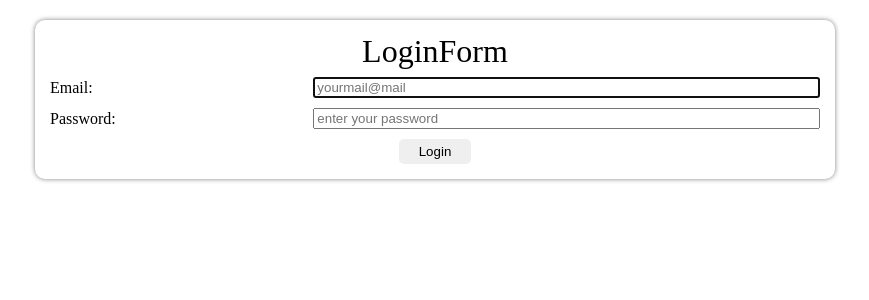
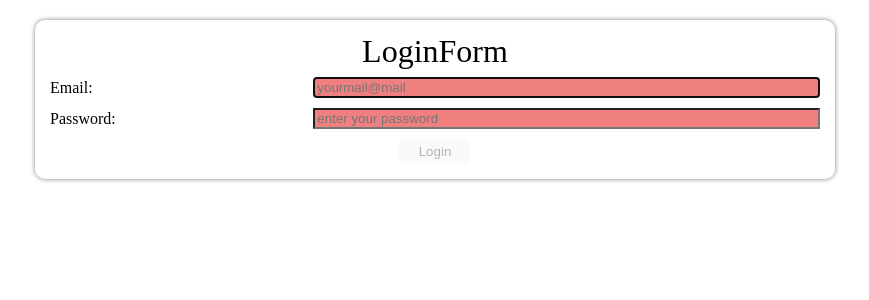
Before and after one commit to ArtyomHloba/react-app, a React (Vite) app: page / in a window 1280 px wide. Shown: the top 300 px of the page, without its empty margins (205-1074 px from the left). Built offline with nearby package versions, Linux system fonts and the light colour scheme.

Commit message:
Add full Form

```diff
--- a/src/components/LoginForm/LoginForm.module.css
+++ b/src/components/LoginForm/LoginForm.module.css
@@ -37,3 +37,9 @@
   border: none;
   cursor: pointer;
 }
+.validInput {
+  background-color: lightgreen;
+}
+.invalidInput {
+  background-color: lightcoral;
+}
--- a/src/components/LoginForm/index.jsx
+++ b/src/components/LoginForm/index.jsx
@@ -1,5 +1,11 @@
 import { useState } from "react";
 import styles from "./LoginForm.module.css";
+import classNames from "classnames";
+
+const LOGIN_FOR_REG_EXP = {
+  email: /^.+@.+$/,
+  password: /^(?=.*[A-Z])(?=.*[a-z])(?=.*[!@#$%^&*])(?=.*[\d]).{8,32}$/,
+};
 
 function LoginForm() {
   const [email, setEmeil] = useState("");
@@ -19,6 +25,23 @@ function LoginForm() {
     setPassword(e.target.value);
   };
 
+  const inputClassName = classNames(styles.formInput, {
+    [styles.validInput]: LOGIN_FOR_REG_EXP.email.test(email),
+    [styles.invalidInput]: !LOGIN_FOR_REG_EXP.email.test(email),
+  });
+
+  const inputClassNamePas = classNames(styles.formInput, {
+    [styles.validInput]: LOGIN_FOR_REG_EXP.password.test(password),
+    [styles.invalidInput]: !LOGIN_FOR_REG_EXP.password.test(password),
+  });
+
+  const isSambitBtnDisabled = () => {
+    return !(
+      LOGIN_FOR_REG_EXP.email.test(email) &&
+      LOGIN_FOR_REG_EXP.password.test(password)
+    );
+  };
+
   return (
     <div className={styles.formContainer}>
       <h2 className={styles.formTitle}>LoginForm</h2>
@@ -26,7 +49,7 @@ function LoginForm() {
         <label className={styles.formLabel}>
           <span className={styles.inputCaption}>Email: </span>
           <input
-            className={styles.formInput}
+            className={inputClassName}
             type="email"
             name="email"
             placeholder="yourmail@mail"
@@ -38,7 +61,7 @@ function LoginForm() {
         <label className={styles.formLabel}>
           <span className={styles.inputCaption}>Password: </span>
           <input
-            className={styles.formInput}
+            className={inputClassNamePas}
             type="password"
             name="password"
             placeholder="enter your password"
@@ -46,7 +69,11 @@ function LoginForm() {
             onChange={handlePasswordChange}
           />
         </label>
-        <button className={styles.submitBtn} type="submit">
+        <button
+          disabled={isSambitBtnDisabled()}
+          className={styles.submitBtn}
+          type="submit"
+        >
           Login
         </button>
       </form>
```
